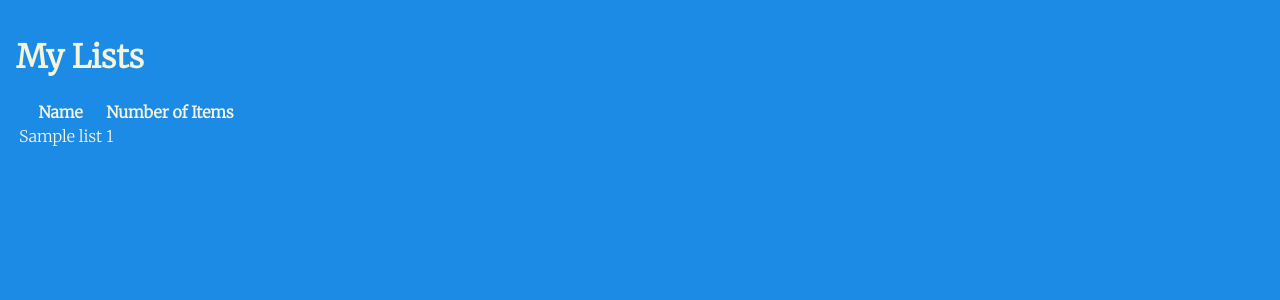
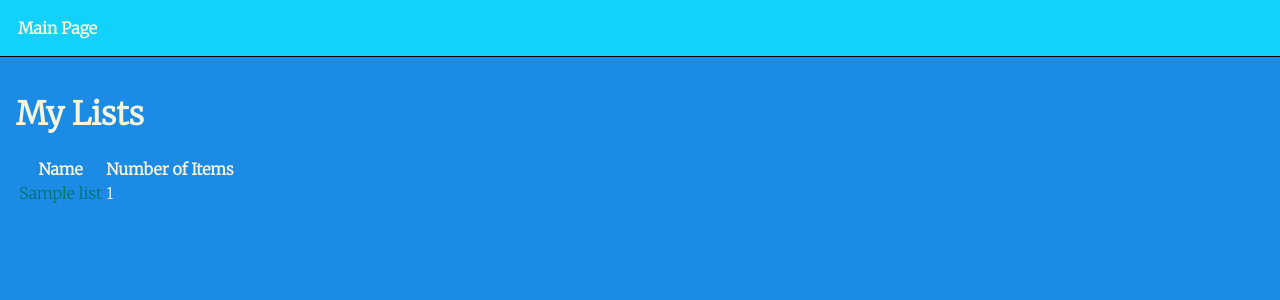
Before and after one commit to kennedycassiday/ProgressPulse, a Django app: template todos/templates/tasks/list.html in a window 1280 px wide. Shown: the top 300 px of the page. Run offline with Django 3.2, Linux system fonts and the light colour scheme; the template is opened without the code that fills it: most values are stand-ins (such as "Sample title", 1, 10 or a date in 2020).

Commit message:
added links between main page and list detail page

```diff
--- a/todos/templates/tasks/detail.html
+++ b/todos/templates/tasks/detail.html
@@ -10,7 +10,7 @@
 <body>
     <header>
         <nav>
-            Main Page
+            <a href="{% url 'todo_list_list' %}">Main Page</a>
         </nav>
     </header>
     <main>
--- a/todos/templates/tasks/list.html
+++ b/todos/templates/tasks/list.html
@@ -8,6 +8,11 @@
     <link rel="stylesheet" href="{% static "css/tasks.css" %}">
 </head>
 <body>
+    <header>
+        <nav>
+            <a href="{% url 'todo_list_list' %}">Main Page</a>
+        </nav>
+    </header>
     <main>
         <div>
             <h1>My Lists</h1>
@@ -21,7 +26,7 @@
                 <tbody>
                     {% for list in todo_list_list %}
                     <tr>
-                        <td>{{ list.name }}</td>
+                        <td><a href="{% url 'show_todo_list' list.id %}">{{ list.name }}</a></td>
                         <td>{{ list.items.all|length }}</td>
                     </tr>
                     {% endfor %}
```
